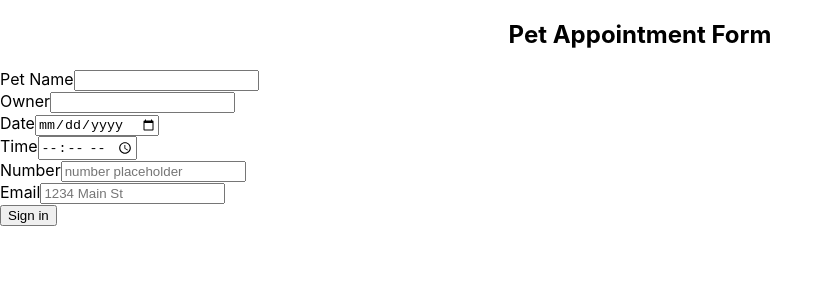
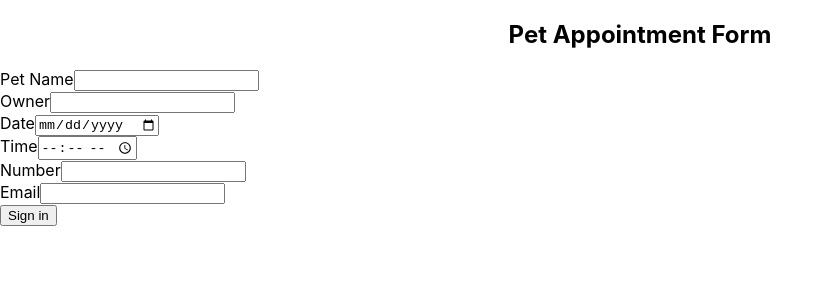
Before and after one commit to snowleopardAlexa/signup-form-local-storage, a React (Create React App) app: page / in a window 1280 px wide. Shown: the top 300 px of the page, without its empty margins (0-833 px from the left). Built offline with nearby package versions, Linux system fonts and the light colour scheme.

Commit message:
add onChange and value to input field

```diff
--- a/src/App.js
+++ b/src/App.js
@@ -26,6 +26,8 @@ return (
         <Input
           id="petName"
           type="text"
+          value={petName}
+          onChange={(e) => setPetName(e.target.value)}
         />
       </FormGroup>
     </Col>
@@ -37,6 +39,8 @@ return (
         <Input
           id="owner"
           type="text"
+          value={owner}
+          onChange={(e) => setOwner(e.target.value)}
         />
       </FormGroup>
     </Col>
@@ -50,6 +54,8 @@ return (
       name="date"
       placeholder="date placeholder"
       type="date"
+      value={date}
+      onChange={(e) => setDate(e.target.value)}
     />
   </FormGroup>
   <FormGroup>
@@ -59,19 +65,21 @@ return (
     <Input
       id="exampleTime"
       name="time"
-      placeholder="time placeholder"
       type="time"
+      value={time}
+      onChange={(e) => setTime(e.target.value)}
     />
   </FormGroup>
   <FormGroup>
-    <Label for="exampleNumber">
+    <Label for="number">
       Number
     </Label>
     <Input
-      id="exampleNumber"
+      id="number"
       name="number"
-      placeholder="number placeholder"
       type="number"
+      value={phoneNumber}
+      onChange={(e) => setPhoneNumber(e.target.value)}
     />
   </FormGroup>
   <FormGroup>
@@ -79,9 +87,10 @@ return (
       Email
     </Label>
     <Input
-      id="exampleAddress"
-      name="address"
-      placeholder="1234 Main St"
+      id="email"
+      name="email"
+      value={email}
+      onChange={(e) => setEmail(e.target.value)}
     />
   </FormGroup>
   <Button>
```
